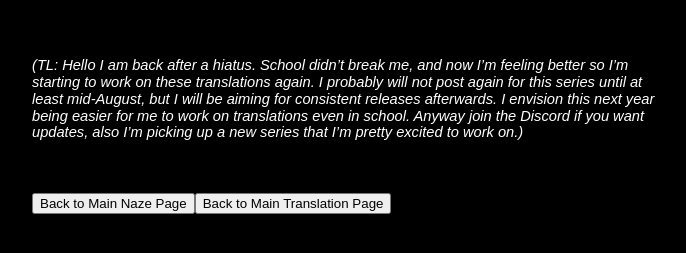
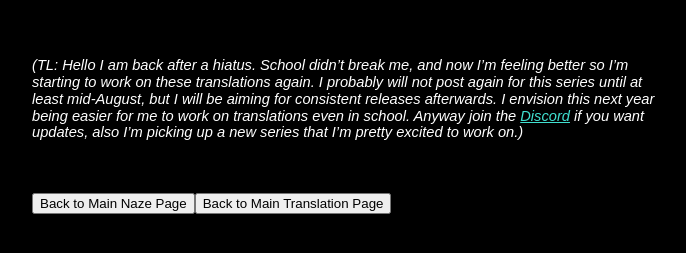
Before and after one commit to PascalsWag3r/PascalsWag3r.github.io, a Jekyll site: the page translations/NazeBoku/v5/v5c3p1.html, which Jekyll copies as it is, in a window 1280 px wide and 900 px high, scrolled down 8837 px. Shown: the part 590-843 px from the top of the window, without its empty margins (296-982 px from the left). Built offline with Jekyll 4.4.1, drawn with Linux system fonts in a browser that asks for light colours.

Commit message:
link change

```diff
--- a/translations/NazeBoku/v5/v5c3p1.html
+++ b/translations/NazeBoku/v5/v5c3p1.html
@@ -76,5 +76,5 @@ feeling better so I’m starting to work on these translations again. I
 probably will not post again for this series until at least mid-August,
 but I will be aiming for consistent releases afterwards. I envision this
  next year being easier for me to work on translations even in school.
-Anyway join the Discord if you want updates, also I’m picking up a new
+Anyway join the <a style="color: turquoise;" href="https://discord.com/invite/nPW8S5nwQH" target="_blank" rel="noopener noreferrer">Discord</a> if you want updates, also I’m picking up a new
 series that I’m pretty excited to work on.)</span></p></body><br></br><button onclick="window.location.href='/translations/nazeboku.html';">Back to Main Naze Page</button><button onclick="window.location.href='/translations.html';">Back to Main Translation Page</button></html>
```
